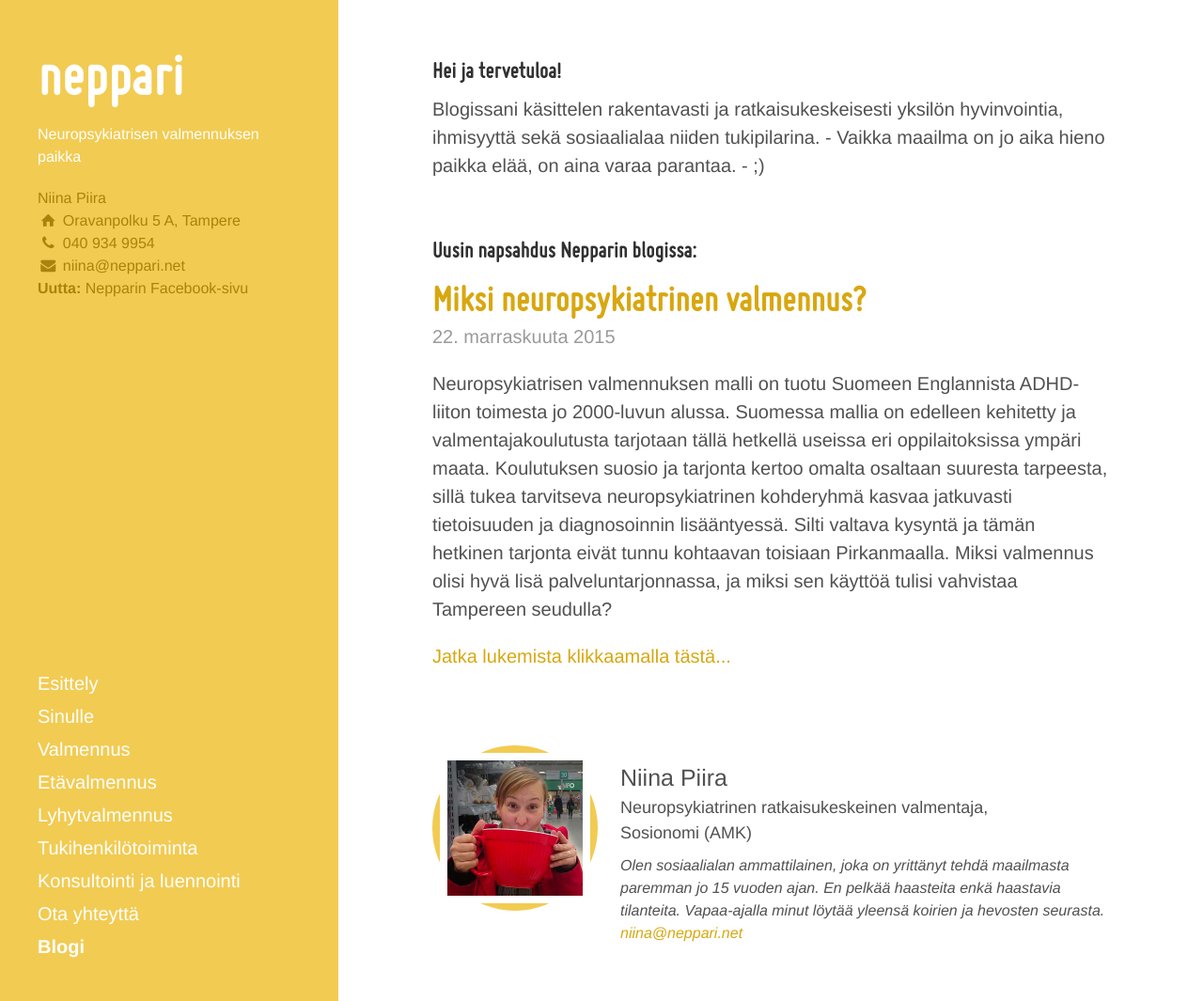
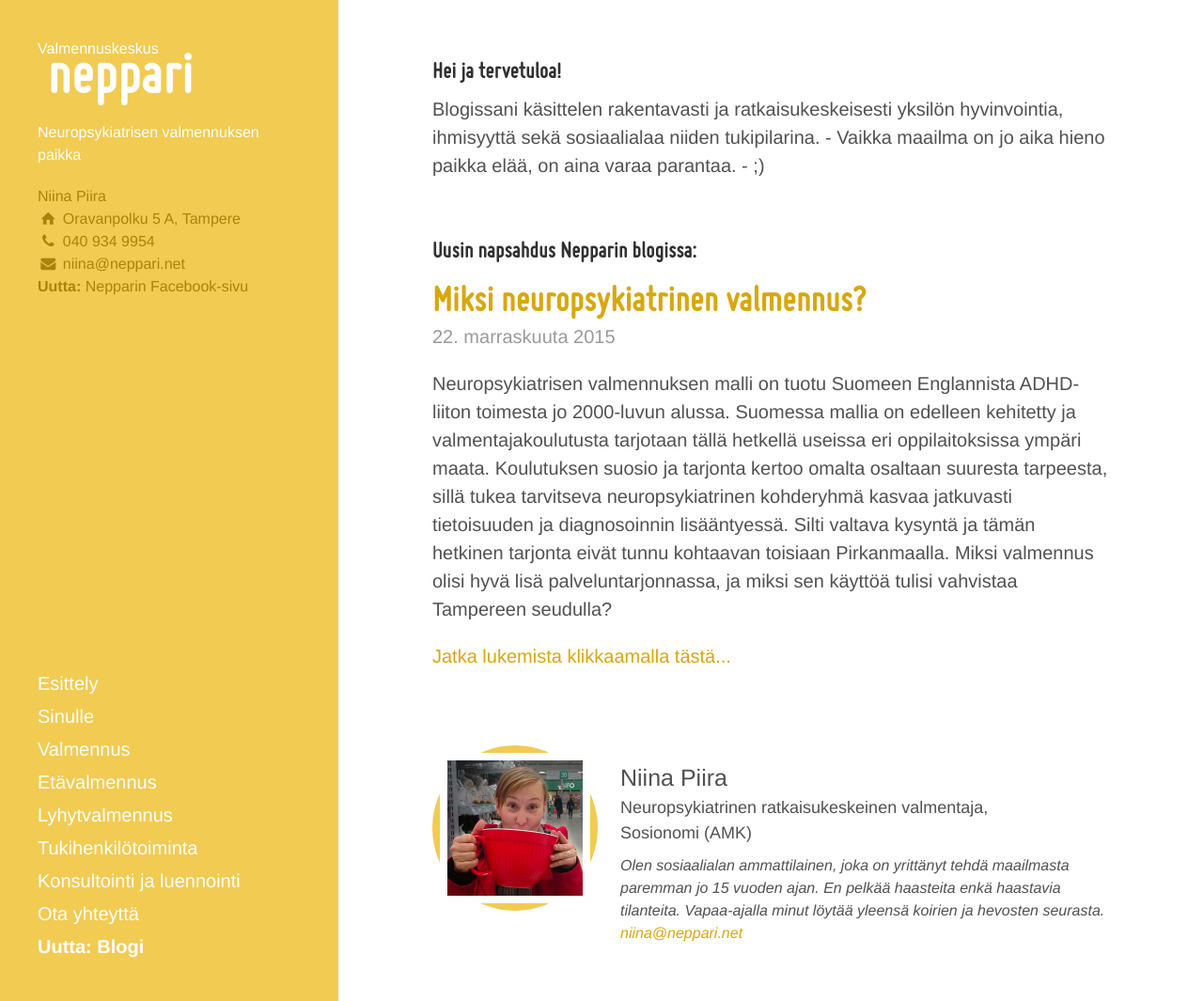
Before and after one commit to niinapiira/neppari.net, a Jekyll site: the page built from blogi.md, in a window 1280 px wide and 1065 px high. Shown: the whole window at 94% size. Built offline with Jekyll 4.4.1, drawn with Linux system fonts in a browser that asks for light colours; Markdown is read by kramdown in place of the engine named in the settings.

Commit message:
Add "Valmennuskeskus" text to the sidebar

```diff
--- a/_config.yml
+++ b/_config.yml
@@ -3,6 +3,7 @@ markdown:         redcarpet
 highlighter:      pygments
 
 # Setup
+pre-title:        Valmennuskeskus
 title:            Neppari
 long-title:       'Valmennuskeskus Neppari'
 tagline:          'Neuropsykiatrista valmennusta Tampereella'
--- a/_includes/sidebar.html
+++ b/_includes/sidebar.html
@@ -2,12 +2,15 @@
 
   <div class="container sidebar-sticky-top">
     <div class="sidebar-about">
+      <p class="pre-title">
+        {{ site.pre-title }}
+      </p>
       <h1>
         <a href="{{ site.baseurl }}">
           {{ site.title }}
         </a>
       </h1>
-      <p class="small">
+      <p class="tagline">
         {{ site.tagline-short }}
       </p>
       <p class="faded small">
@@ -26,6 +29,9 @@
       {% for node in pages_list %}
         {% if node.navigation-order %}
           <a class="sidebar-nav-item{% if page.url == node.url %} active{% endif %}" href="{{ node.url }}">
+            {% if node.is-new == true %}
+              <span class="new">Uutta:</span>
+            {% endif %}
             {% if node.link-title and node.link-title != empty %}
               {{ node.link-title }}
             {% else %}
--- a/css/_theme.scss
+++ b/css/_theme.scss
@@ -2,15 +2,29 @@ $accent-color: #F2CB52;
 $text-color-on-accent: white;
 
 .sidebar {
-  background-color: $accent-color;
+	background-color: $accent-color;
+	color: $text-color-on-accent;
+	.new {
+		font-weight: bold;
+	}
 }
 .content a,
 .related-posts li a:hover {
   color: darken($accent-color, 18%);
 }
 
-.sidebar {
-	color: $text-color-on-accent;
+.sidebar-about {
+	.pre-title {
+		@extend .small;
+		margin: 0;
+	}
+	h1 {
+		margin: -0.4em 0 0.5rem 0.5rem;
+	}
+	.tagline {
+		@extend .small;
+		margin: 0 0 1rem 0;
+	}
 }
 
 .sidebar .faded {
@@ -20,7 +34,4 @@ $text-color-on-accent: white;
 	a:hover, a:active {
 		color: $text-color-on-accent;
 	}
-	.new {
-		font-weight: bold;
-	}
 }
```
Also changed, not shown: blogi.md (+1 -0 lines).
